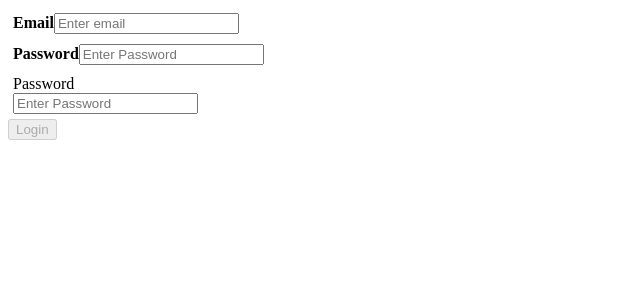
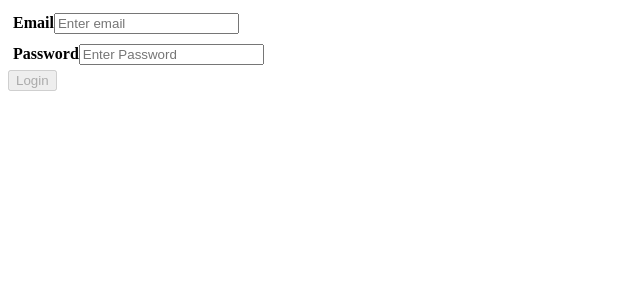
Before and after one commit to SazdovaEkaterina/teachers-side, an Angular app in the folder src/frontend/teachers-side/: page /login in a window 1280 px wide. Shown: the top 300 px of the page, without its empty margins (0-640 px from the left). Built offline with nearby package versions, Linux system fonts and the light colour scheme.

Commit message:
Small fix on login

```diff
--- a/src/frontend/teachers-side/src/app/authentication/components/login/login.component.html
+++ b/src/frontend/teachers-side/src/app/authentication/components/login/login.component.html
@@ -8,10 +8,6 @@
             <label for="password"><b>Password</b></label>
             <input type="password" placeholder="Enter Password" name="password" required formControlName="password">
         </div>
-        <div style="padding: 5px">
-            <label for="password">Password</label><br/>
-            <input type="password" placeholder="Enter Password" name="password" required formControlName="password">
-        </div>
         <button type="submit" [disabled]="formGroup.invalid">Login</button>
         <div style="color: red;">{{errorMessage}}</div>
     </div>
```
